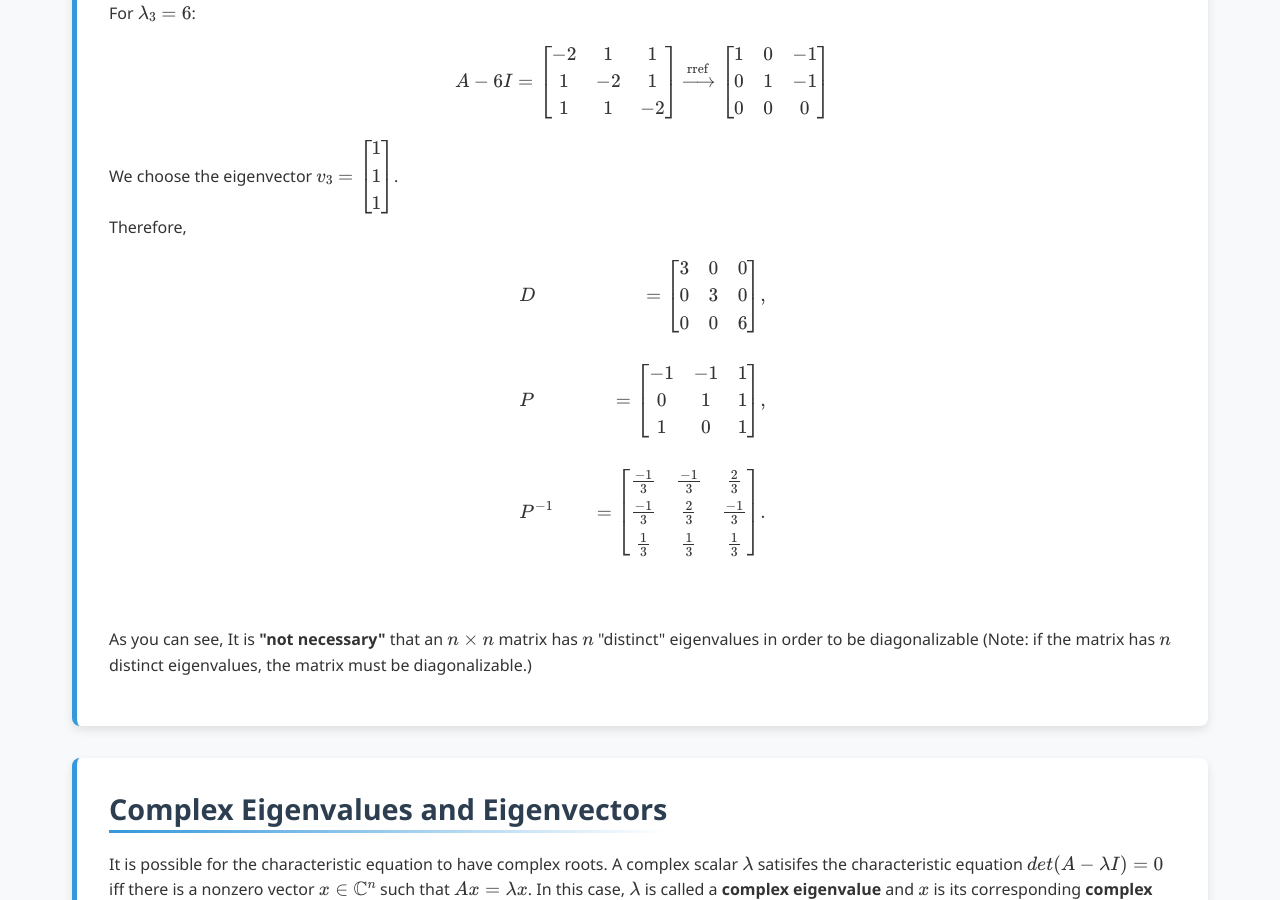
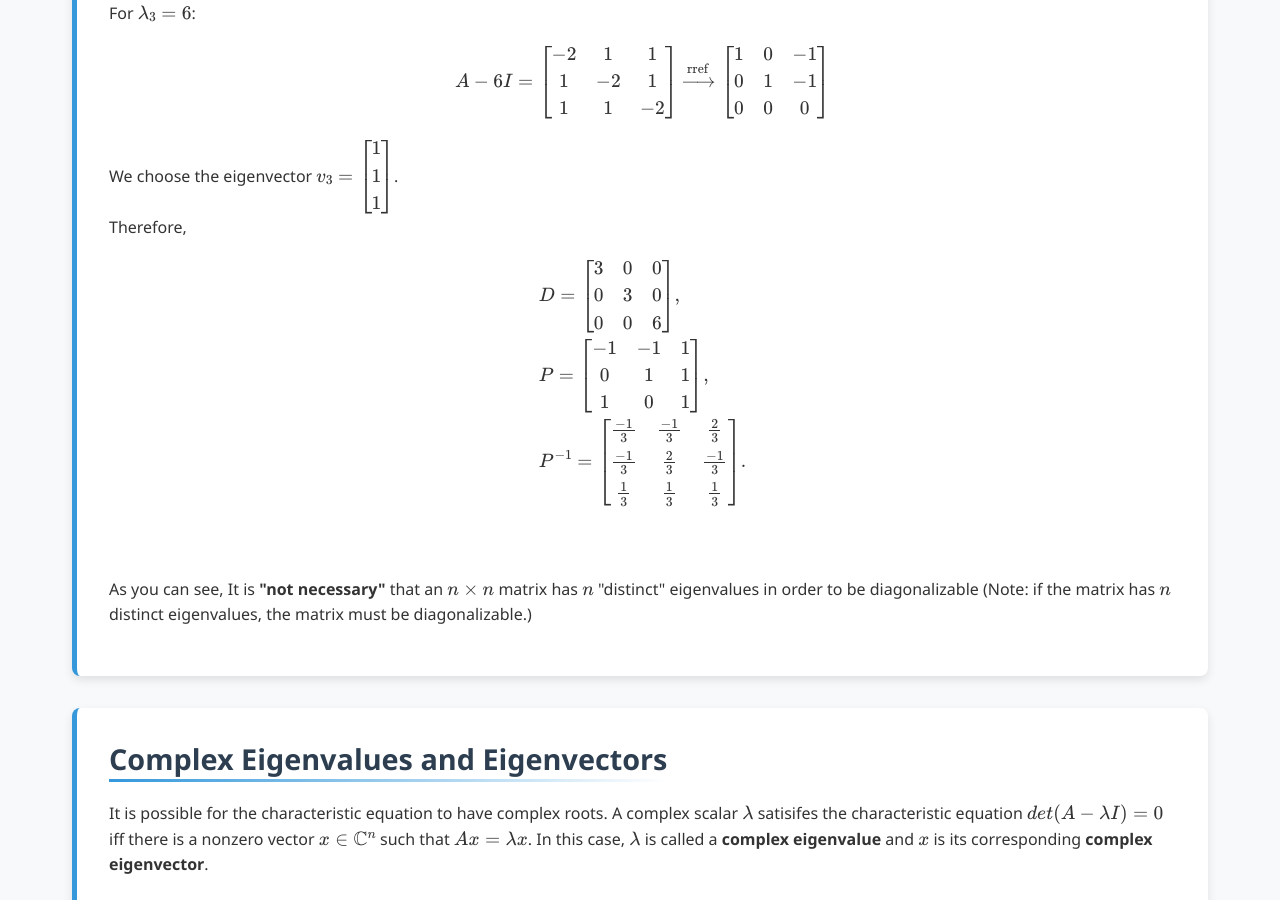
Before and after one commit to Yusukey01/yusukey01.github.io, a Jekyll site: the page built from Mathematics/Linear_algebra/eigenvectors.html, in a window 1280 px wide and 900 px high, scrolled down 5612 px. Built offline with Jekyll 4.4.1, drawn with Linux system fonts in a browser that asks for light colours.

Commit message:
organizing stext

```diff
--- a/Mathematics/Linear_algebra/eigenvectors.html
+++ b/Mathematics/Linear_algebra/eigenvectors.html
@@ -218,9 +218,9 @@ description: Learn about eigenvalues, eigenvectors, eigenspaces, and Diagonaliza
             Therefore,
             \[
             \begin{align*}
-            &D &= \begin{bmatrix} 3 & 0 & 0 \\ 0 & 3 & 0 \\ 0 & 0 & 6 \\ \end{bmatrix}, \\\\
-            &P &= \begin{bmatrix} -1 & -1 & 1 \\ 0 & 1 & 1 \\ 1 & 0 & 1 \\ \end{bmatrix}, \\\\
-            &P^{-1} &=
+            &D = \begin{bmatrix} 3 & 0 & 0 \\ 0 & 3 & 0 \\ 0 & 0 & 6 \\ \end{bmatrix}, \\
+            &P = \begin{bmatrix} -1 & -1 & 1 \\ 0 & 1 & 1 \\ 1 & 0 & 1 \\ \end{bmatrix}, \\
+            &P^{-1} =
             \begin{bmatrix} \frac{-1}{3} & \frac{-1}{3} & \frac{2}{3} \\
             \frac{-1}{3} & \frac{2}{3} & \frac{-1}{3}\\
             \frac{1}{3} & \frac{1}{3} & \frac{1}{3} \\ \end{bmatrix}.
```
